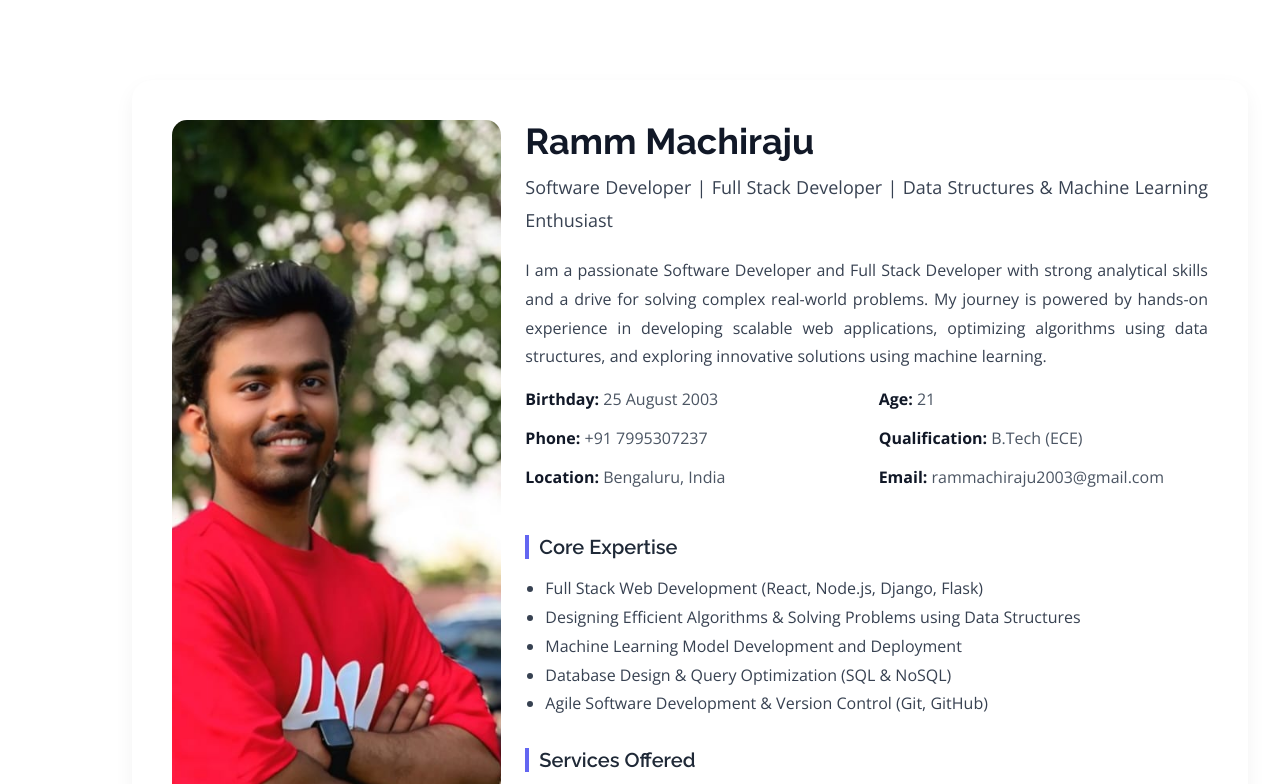
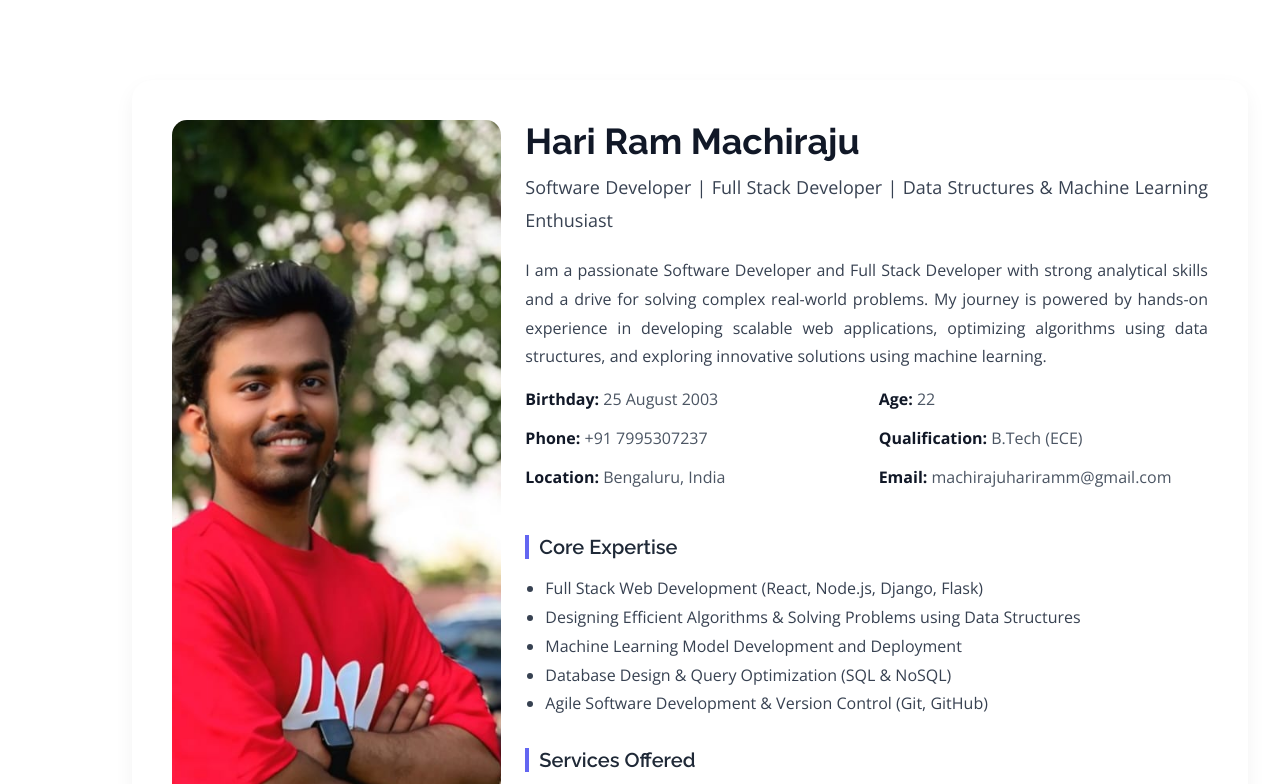
Before and after one commit to Machiraju2003/new-portfolio, a plain HTML site: page index.html in a window 1280 px wide. Shown: the part 780-1564 px from the top of the page. Drawn offline with nearby package versions, Linux system fonts and the light colour scheme.

Commit message:
Update index.html

```diff
--- a/index.html
+++ b/index.html
@@ -166,7 +166,7 @@
           <img src="assets/profile.jpg" class="about-img" alt="Profile">
         </div>
         <div class="col-lg-8 about-content">
-          <h2 class="about-heading">Ramm Machiraju</h2>
+          <h2 class="about-heading">Hari Ram Machiraju</h2>
           <p class="about-subtitle">Software Developer | Full Stack Developer | Data Structures & Machine Learning Enthusiast</p>
           <p>
             I am a passionate Software Developer and Full Stack Developer with strong analytical skills and a drive for solving complex real-world problems. My journey is powered by hands-on experience in developing scalable web applications, optimizing algorithms using data structures, and exploring innovative solutions using machine learning.
@@ -182,9 +182,9 @@
             </div>
             <div class="col-md-6">
               <ul>
-                <li><strong>Age:</strong> 21</li>
+                <li><strong>Age:</strong> 22</li>
                 <li><strong>Qualification:</strong> B.Tech (ECE)</li>
-                <li><strong>Email:</strong> rammachiraju2003@gmail.com</li>
+                <li><strong>Email:</strong> machirajuhariramm@gmail.com</li>
               </ul>
             </div>
           </div>
@@ -423,7 +423,7 @@
               <ul>
                 <li>Housing board colony, Rajiv Marg, Kadapa, A.P</li>
                 <li>+91 7995307237</li>
-                <li>rammachiraju2003@gmail.com</li>
+                <li>machirajuhariramm@gmail.com</li>
               </ul>
             </div>
 
@@ -890,7 +890,7 @@ satisfaction rating.</li>
               <div class="email">
                 <i class="bi bi-envelope"></i>
                 <h4>Email:</h4>
-                <p>rammachiraju2003@gmail.com</p>
+                <p>machirajuhariramm@gmail.com</p>
               </div>
 
               <div class="phone">
```
